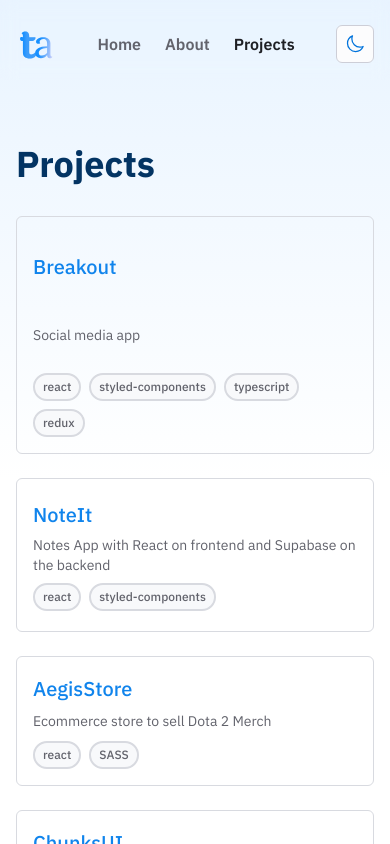
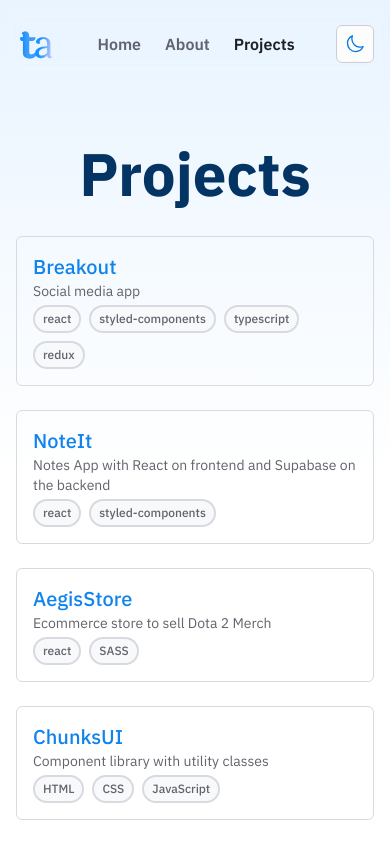
Before and after one commit to ttahm3d/tahirahmedt, a Next.js app: page /projects in a window 390 px wide. Shown: the top 844 px of the page. Built offline with nearby package versions, Linux system fonts and the light colour scheme.

Commit message:
feat - made page and blogs compliant with mobile view

```diff
--- a/src/app/projects/page.tsx
+++ b/src/app/projects/page.tsx
@@ -38,17 +38,12 @@ const projects: Array<IProject> = [
 
 function ProjectCard({ project }: { project: IProject }) {
   return (
-    <div
-      key={project.name}
-      className="p-4 rounded-md border border-gray-6 grid grid-rows-3"
-    >
-      <h3 className="text-xl row-span-1 self-center font-medium text-accent-10">
+    <div key={project.name} className="p-4 rounded-md border border-gray-6">
+      <h3 className="text-xl self-center font-medium text-accent-10">
         {project.name}
       </h3>
-      <p className="text-sm text-gray-11 row-span-1 self-center">
-        {project.description}
-      </p>
-      <div className="flex flex-wrap gap-2 text-xs mt-1 row-span-1 self-center">
+      <p className="text-sm text-gray-11 self-center">{project.description}</p>
+      <div className="flex flex-wrap gap-2 text-xs mt-1 self-center">
         {project.tags.map((tag) => (
           <div
             className="px-2 py-1 border-2 border-gray-6 bg-gray-2 text-gray-11 font-medium rounded-full"
@@ -65,7 +60,9 @@ function ProjectCard({ project }: { project: IProject }) {
 export default function ProjectsPage() {
   return (
     <section className="max-w-6xl mx-auto px-4 py-16">
-      <h1 className="text-4xl font-bold text-accent-12 mb-8">Projects</h1>
+      <h1 className="text-6xl font-bold text-center text-accent-12 mb-8">
+        Projects
+      </h1>
       <div className="grid grid-cols-1 gap-6">
         {projects.map((project) => (
           <ProjectCard key={project.name} project={project} />
--- a/src/components/blogs.tsx
+++ b/src/components/blogs.tsx
@@ -19,7 +19,7 @@ export default function Blogs() {
   return (
     <section className="max-w-6xl mx-auto w-full px-4 py-16">
       <h2 className="text-2xl font-bold text-center mb-4">Latest Blog Posts</h2>
-      <div className="grid grid-cols-1 md:grid-cols-2 pt-12 p-8 gap-8 mx-auto">
+      <div className="grid grid-cols-1 md:grid-cols-2 pt-12 md:p-8 gap-8 mx-auto">
         {blogs?.publication.posts.edges.map((post: any) => (
           <div
             key={post.node.id}
```
